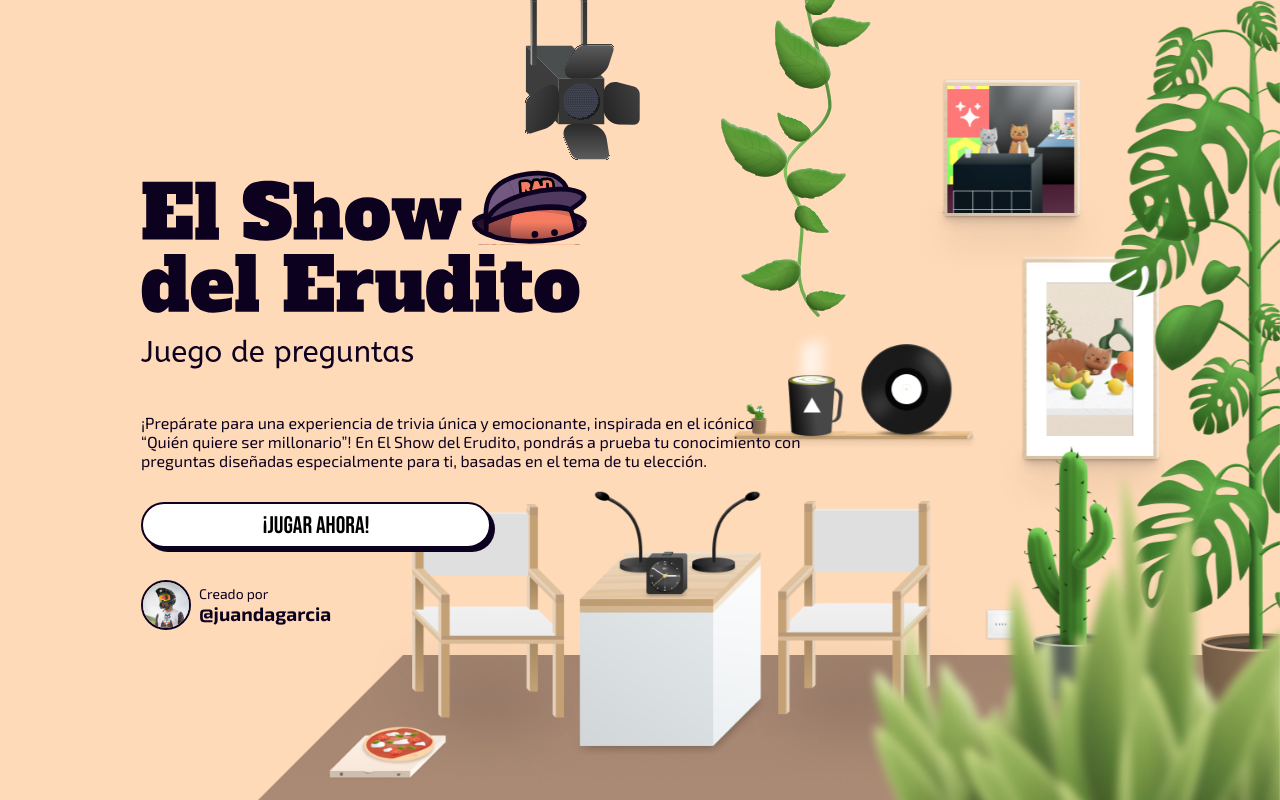
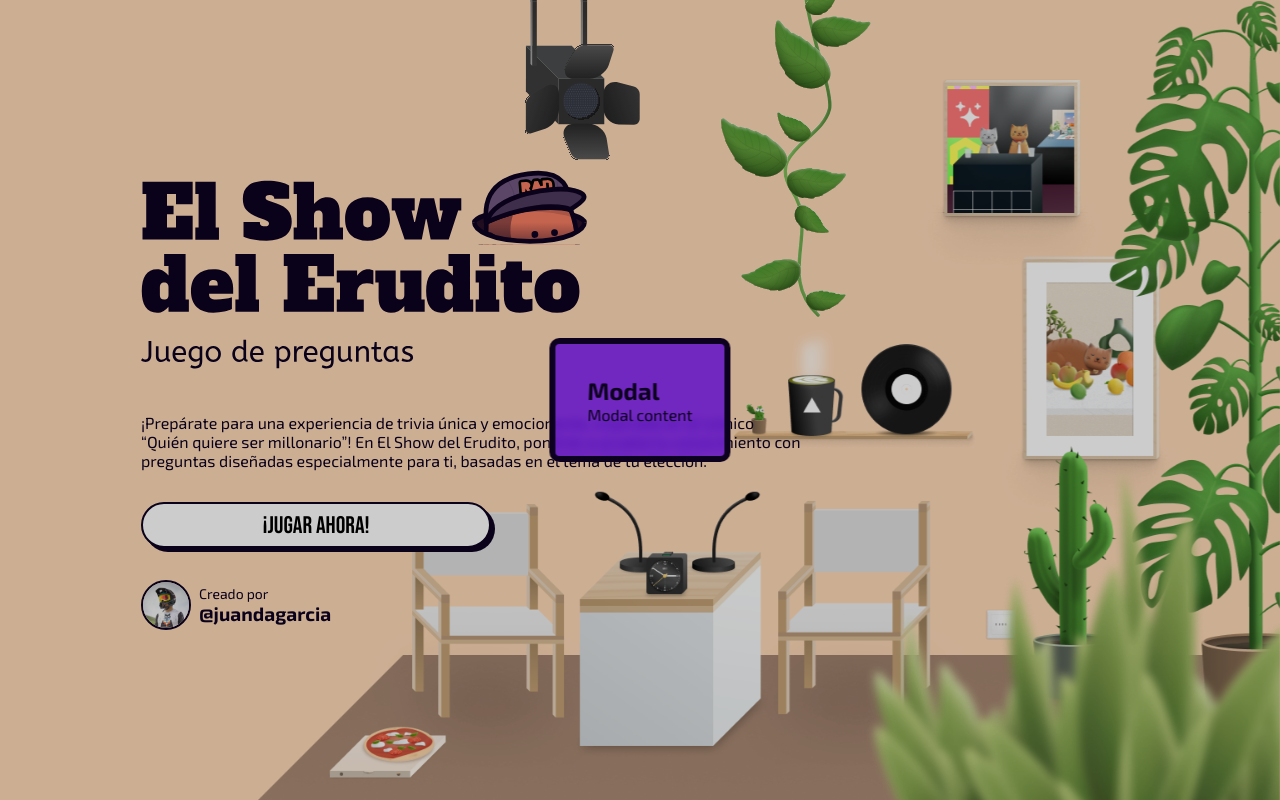
Before and after one commit to JuandaGarcia/el-show-del-erudito, a Next.js app: page / in a window 1280 px wide. Both pictures are taken after a click on the button "¡Jugar ahora!". Built offline with nearby package versions, Linux system fonts and the light colour scheme.

Commit message:
Init Modal Component 🍁

```diff
--- a/app/layout.tsx
+++ b/app/layout.tsx
@@ -1,6 +1,7 @@
 import type { Metadata } from 'next'
 import { Exo_2 } from 'next/font/google'
 import './globals.scss'
+import ClientEvents from 'components/ClientEvents/ClientEvents'
 
 const exo2 = Exo_2({ subsets: ['latin'] })
 
@@ -15,8 +16,12 @@ export default function RootLayout({
 	children: React.ReactNode
 }>) {
 	return (
-		<html lang="en">
-			<body className={exo2.className}>{children}</body>
+		<html lang="es">
+			<body className={exo2.className}>
+				{children}
+				<ClientEvents />
+				<div id="modal" />
+			</body>
 		</html>
 	)
 }
--- a/app/page.tsx
+++ b/app/page.tsx
@@ -1,11 +1,18 @@
+'use client'
 import s from './page.module.scss'
 import Link from 'next/link'
 import Logo from 'components/ui/Logo/Logo'
 import Signature from 'components/Signature/Signature'
 import CreatedBy from 'components/CreatedBy/CreatedBy'
 import Button from 'components/ui/Button/Button'
+import Modal from 'components/Modal/Modal'
+import { useState } from 'react'
 
 const Home = () => {
+	const [openStartModal, setOpenStartModal] = useState(false)
+
+	const toggleStartModal = () => setOpenStartModal(!openStartModal)
+
 	return (
 		<main className={s.home}>
 			<section className={s.home__content}>
@@ -18,11 +25,14 @@ const Home = () => {
 					Erudito, pondrás a prueba tu conocimiento con preguntas diseñadas
 					especialmente para ti, basadas en el tema de tu elección.
 				</p>
-				<Button className={s.home__content__button}>¡Jugar ahora!</Button>
+				<Button className={s.home__content__button} onClick={toggleStartModal}>
+					¡Jugar ahora!
+				</Button>
 				<div className={s.home__content__created_by}>
 					<CreatedBy />
 					<Signature />
 				</div>
+				<Modal open={openStartModal} handleClose={toggleStartModal} />
 			</section>
 			<img
 				className={s.home__light}
--- /dev/null
+++ b/components/ClientEvents/ClientEvents.tsx
@@ -0,0 +1,10 @@
+'use client'
+import { useEffect } from 'react'
+import ASCII from 'utils/ASCII'
+
+const ClientEvents = () => {
+	useEffect(() => ASCII(), [])
+	return null
+}
+
+export default ClientEvents
--- /dev/null
+++ b/components/Modal/Modal.module.scss
@@ -0,0 +1,43 @@
+.modal {
+	position: relative;
+	z-index: 2;
+	$animation-duration: 0.2s;
+	&__content {
+		position: fixed;
+		top: 50%;
+		left: 50%;
+		transform: translate(-50%, -50%);
+		background-color: rgba(86, 8, 210, 0.8);
+		backdrop-filter: saturate(180%) blur(5px);
+		border-radius: 10px;
+		padding: 2rem;
+		border: 6px solid var(--foreground);
+		z-index: 1;
+		animation: content $animation-duration linear forwards;
+	}
+	&__overlay {
+		position: fixed;
+		top: 0;
+		left: 0;
+		width: 100%;
+		height: 100%;
+		background-color: rgba(0, 0, 0, 0.2);
+		opacity: 0;
+		animation: show $animation-duration linear forwards;
+	}
+}
+
+@keyframes show {
+	100% {
+		opacity: 1;
+	}
+}
+
+@keyframes content {
+	0% {
+		transform: translate(-50%, -50%) scale(0.5);
+	}
+	100% {
+		transform: translate(-50%, -50%) scale(1);
+	}
+}
--- /dev/null
+++ b/components/Modal/Modal.tsx
@@ -0,0 +1,57 @@
+import { useEffect, useRef } from 'react'
+import s from './Modal.module.scss'
+import { createPortal } from 'react-dom'
+
+type Props = {
+	open: boolean
+	handleClose?: () => void
+}
+const Modal = ({ open, handleClose }: Props) => {
+	const modalRef = useRef<HTMLDivElement>(null)
+	const modalContainer = document.querySelector('#modal')
+
+	useEffect(() => {
+		const body = document.querySelector('body')
+
+		const closeOnEsc = (e: KeyboardEvent) => {
+			if (e.key === 'Escape') {
+				handleClose && handleClose()
+			}
+		}
+
+		const controlScroll = (value: 'initial' | 'hidden') => {
+			body && body.setAttribute('style', `overflow: ${value}`)
+		}
+
+		if (open) {
+			controlScroll('hidden')
+			document.body.addEventListener('keydown', closeOnEsc)
+		} else {
+			controlScroll('initial')
+			document.body.removeEventListener('keydown', closeOnEsc)
+		}
+
+		return () => {
+			controlScroll('initial')
+			document.body.removeEventListener('keydown', closeOnEsc)
+		}
+	}, [open, handleClose])
+
+	useEffect(() => {
+		if (open) modalRef.current?.focus()
+	}, [open])
+	return open && modalContainer
+		? createPortal(
+				<div className={s.modal}>
+					<div className={s.modal__content} ref={modalRef}>
+						<h2>Modal</h2>
+						<p>Modal content</p>
+					</div>
+					<div className={s.modal__overlay} onClick={handleClose} />
+				</div>,
+				modalContainer
+		  )
+		: null
+}
+
+export default Modal
--- a/package.json
+++ b/package.json
@@ -10,14 +10,14 @@
   },
   "dependencies": {
     "@ai-sdk/openai": "^0.0.40",
-    "ai": "^3.2.45",
+    "ai": "^3.3.0",
     "framer-motion": "^11.3.21",
     "next": "14.2.5",
     "react": "^18",
     "react-dom": "^18"
   },
   "devDependencies": {
-    "@types/node": "^22.0.2",
+    "@types/node": "^22.1.0",
     "@types/react": "^18",
     "@types/react-dom": "^18",
     "eslint": "^8",
--- /dev/null
+++ b/utils/ASCII.ts
@@ -0,0 +1,26 @@
+const ASCII = () => {
+	console.log(
+		`%c
+       __                      __
+      / /_  ______ _____  ____/ /___ _
+ __  / / / / / __ \`/ __ \\/ __  / __ \`/
+/ /_/ / /_/ / /_/ / / / / /_/ / /_/ /
+\\____/\\__,_/\\__,_/_/ /_/\\__,_/\\__,_/
+  / ____/___ ___________(_)___ _
+ / / __/ __ \`/ ___/ ___/ / __ \`/
+/ /_/ / /_/ / /  / /__/ / /_/ /
+\\____/\\__,_/_/   \\___/_/\\__,_/
+
+🦊 Web developed by Juan David Garcia: https://github.com/JuandaGarcia
+
+💣 Project: https://github.com/JuandaGarcia/the-scholar-show
+
+💼 Linkedin: https://www.linkedin.com/in/juandagarciaa
+
+📸 Instagram: https://www.instagram.com/juandagarciaa
+`,
+		'color: #34d3b6; font-family:monospace;'
+	)
+}
+
+export default ASCII
```
Also changed, not shown: 1 other file (tests, documents, lock files or other folders).
